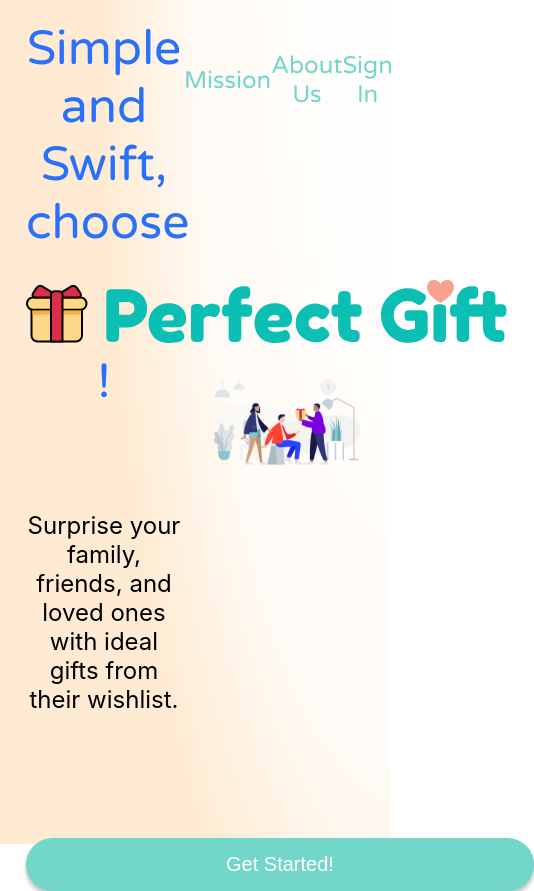
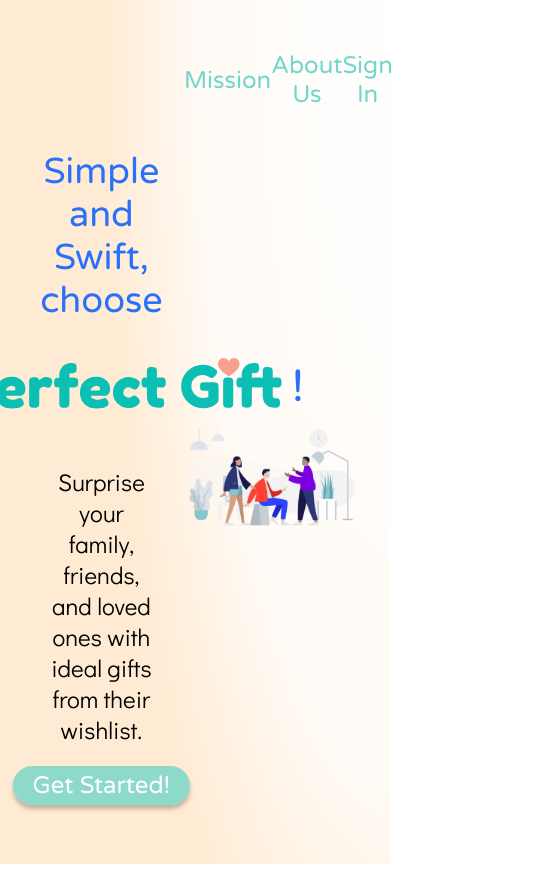
Before and after one commit to venuswku/perfect-gift, a React (Create React App) app: page / in a window 390 px wide. Shown: the whole page, 534 px wide, since content can reach past the window. After the commit the page ends 864 px from the top, so only its background shows below. Built offline with nearby package versions, Linux system fonts and the light colour scheme.

Commit message:
made landing more responsive for various laptop sizes

```diff
--- a/src/index.css
+++ b/src/index.css
@@ -1,7 +1,7 @@
 body {
   margin: 0;
   padding: 0;
-  font-family: -apple-system, BlinkMacSystemFont, 'Segoe UI', 'Roboto', 'Oxygen',
+  font-family: 'Didact Gothic', -apple-system, BlinkMacSystemFont, 'Segoe UI', 'Roboto', 'Oxygen',
     'Ubuntu', 'Cantarell', 'Fira Sans', 'Droid Sans', 'Helvetica Neue',
     sans-serif;
   font-size: 24px;
--- a/src/pages/Landing/Landing.css
+++ b/src/pages/Landing/Landing.css
@@ -1,87 +1,77 @@
 .Landing {
-    width: 100%;
-    height: 100%;
+    width: 90%;
+    padding: 0% 5% 5%;
+    overflow-x: hidden;
+    min-height: 100vh;
     text-align: center;
     background: radial-gradient(78.17% 133.85% at 104.12% 0%, #FFFFFF 0%, rgba(255, 255, 255, 0.791667) 68.15%, rgba(255, 255, 255, 0) 100%), linear-gradient(0deg, #FFEBD3, #FFEBD3);
 }
 
-.first-impression {
+.landing-content {
     display: flex;
     flex-direction: row;
-    height: 100vh;
+    padding-top: 150px;
     align-items: center;
     justify-content: space-evenly;
 }
 
 .about {
     width: 40%;
-    padding: 5% 5% 0;
+    display: flex;
+    flex-direction: column;
+    align-items: center;
 }
 
 .catchphrase {
-    font-size: 48px;
+    font-size: 36px;
     font-family: 'Varela Round';
     color: rgba(41, 112, 250, 1);
-    margin-bottom: 100px;
+    margin: 0;
+}
+
+.perfect-gift {
+    display: flex;
+    flex-direction: row;
+    align-items: center;
+    margin-top: -5%;
+}
+
+.logo-homepage {
+    transform: scale(0.8);
+    margin-left: -1%;
+}
+
+.exclamation {
+    font-size: 45px;
+    font-family: 'Varela Round';
+    color: rgba(41, 112, 250, 1);
+    margin-left: -8%;
 }
 
 .description {
+    width: 75%; /* 75% of parent = about class */
     font-size: 24px;
+    margin: 5% 0 15%;
 }
 
 .giveGiftPic {
-    /* transform: scale(0.8); */
-    width: 40%;
-    padding-right: 5%;
-}
-
-.logo_homepage {
-    position: relative;
-    top: 20px;
+    width: 50%;
 }
 
 .get-started {
     color: white;
-    background: #72D6C9;
+    font-size: 24px;
+    font-family: 'Varela Round';
+    background: rgba(114, 214, 201, 0.8);
     box-shadow: 0px 4px 4px rgba(0, 0, 0, 0.25);
     border-radius: 50px;
     border: none;
+    display: inline-block;
     white-space: nowrap;
-    font-size: 20px;
-    padding: 15px 200px;
-    margin-top: 100px;
+    padding: 5px 20px;
+    cursor: pointer;
 }
 
-/* split the screen in half (dunno how this works. more reasearch) */
-.split {
-    height: 100%;
-    width: 50%;
-    position: fixed;
-    z-index: 1;
-    top: 0;
-    overflow-x: hidden;
-    padding-top: 20px;
+.get-started:hover {
+    background: rgba(114, 214, 201, 1);
 }
-/* left half */
-.left {
-    left: 0;
-}
-/* right half */
-.right {
-    right: 0;
-}
-/* centered in the area */
-.centered {
-    position: absolute;
-    top: 50%;
-    left: 50%;
-    transform: translate(-50%, -50%);
-    text-align: center;
-}
-
-.blueText {
-    font-size: 48px;
-    font-family: 'Varela Round';
-    color: rgba(41, 112, 250, 1);
-    margin-bottom: 100px;
-}
--- a/src/pages/Landing/Landing.js
+++ b/src/pages/Landing/Landing.js
@@ -3,36 +3,21 @@ import { Link } from 'react-router-dom';
 import './Landing.css';
 import Navbar from '../../navigation/LandingNavbar/LandingNavbar';
 import { ReactComponent as PerfectGiftLogo } from '../../images/website_logo.svg';
-import giveGift from '../../images/landing_image.svg';
+import giveGift from '../../images/landing_image.png';
 
 function Landing() {
     return (
         <div className="Landing">
             <Navbar/>
-            <div class="first-impression">
+            <div class="landing-content">
                 <div class="about">
-                    <p className="catchphrase">Simple and Swift, choose<br /> <PerfectGiftLogo className="logo_homepage" />!</p>
+                    <p className="catchphrase">Simple and Swift, choose</p>
+                    <div className="perfect-gift"><PerfectGiftLogo className="logo-homepage" /><p className="exclamation">!</p></div>
                     <p className="description">Surprise your family, friends, and loved ones with ideal gifts from their wishlist.</p>
                     <Link exact to="/sign_in"><button className='get-started'>Get Started!</button></Link>
                 </div>
                 <img className="giveGiftPic" src={giveGift} alt="give great gifts" />
             </div>
-            {/* <div class="split right"> */}
-                {/* dat pic */}
-                {/* <div class="centered">
-                    <img src={giveGift} alt="give a Gift" className='giveGiftPic' />
-                </div>
-            </div>
-            <div> */}
-                {/* description */}
-                {/* <div class="split left">
-                    <div class="centered">
-                        <p className="blueText">Simple and Swift, choose<br /> <PerfectGiftLogo className="logo_homepage" />!</p>
-                        <body>Surprise your family, friends, and loved ones with ideal gifts from their wishlist.</body>
-                        <Link exact to="/sign_in"><button className='bigButton'>Get Started!</button></Link>
-                    </div>
-                </div>
-            </div> */}
         </div>
     );
 }
```
Also changed, not shown: src/images/landing_image.svg (deleted).
